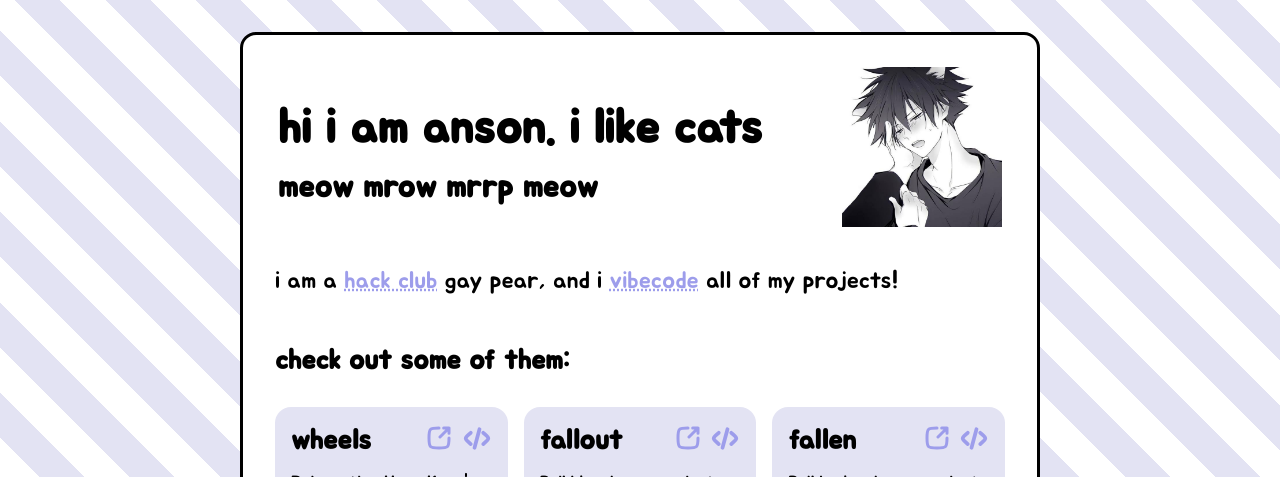
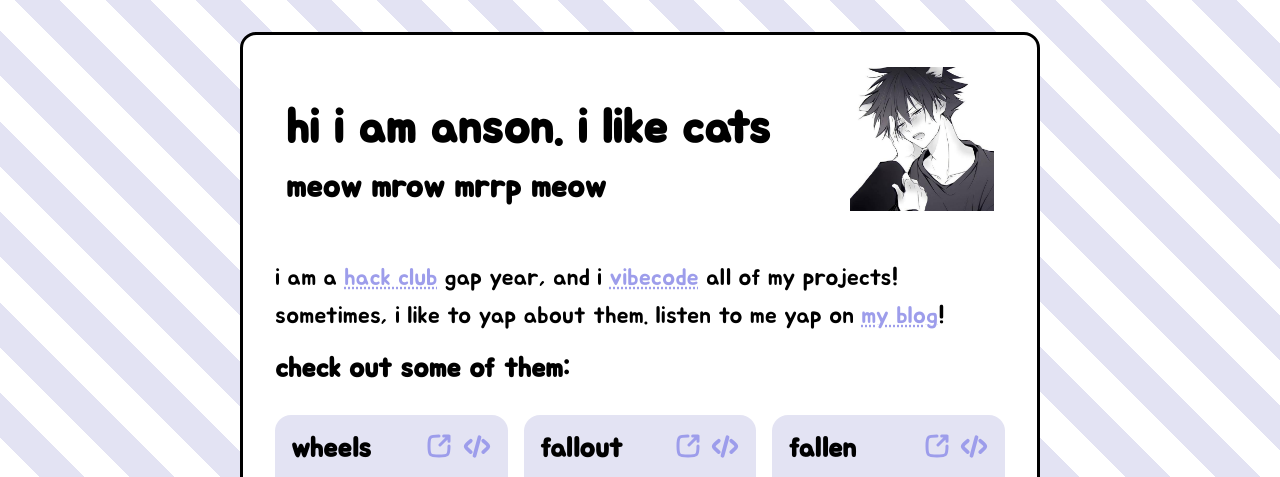
Before and after one commit to purestellenium/anson-website, a plain HTML site: page index.html in a window 1280 px wide. Shown: the top 477 px of the page. Drawn offline with Linux system fonts and the light colour scheme.

Commit message:
feat: add the beginnings of a blog

```diff
--- a/index.html
+++ b/index.html
@@ -9,14 +9,14 @@
     </head>
     <body>
         <div class="content">
-            <div class="profile">
+            <div class="profile" style="margin-bottom: 3rem">
                 <div class="profile-text">
                     <h1 style="margin-bottom: 0.5rem;">hi i am anson. i like cats</h1>
-                    <h2 style="font-size: 2rem; margin-top: 0;">meow mrow mrrp meow</h2>
+                    <h2 style="font-size: 2rem; margin: 0;">meow mrow mrrp meow</h2>
                 </div>
                 <img class="profile-img" src="anson-image.jpeg">
             </div>
-            <p style="margin-top: 2rem; margin-bottom: 0;">i am a <a href="https://hackclub.com/">hack club</a> gay pear, and i <a href="https://en.wikipedia.org/wiki/Vibe_coding">vibecode</a> all of my projects!</p>
+            <p style="margin-top: 2rem; margin-bottom: 0; line-height: 1.6;">i am a <a href="https://hackclub.com/">hack club</a> gap year, and i <a href="https://en.wikipedia.org/wiki/Vibe_coding">vibecode</a> all of my projects!<br>sometimes, i like to yap about them. listen to me yap on <a href="/blog/">my blog</a>!</p>
             <h3 class="section-header">check out some of them:</h3>
             <div class="projects">
                 <div class="project-card">
--- a/style.css
+++ b/style.css
@@ -39,11 +39,11 @@ p {
 
 .profile img {
     width: auto;
-    height: 10rem;
+    height: 9rem;
 }
 
 .section-header {
-    margin-top: 3rem;
+    margin-top: 1rem;
 }
 
 .projects {
```
Also changed, not shown: blog/index.html (added, +15 -0 lines).
